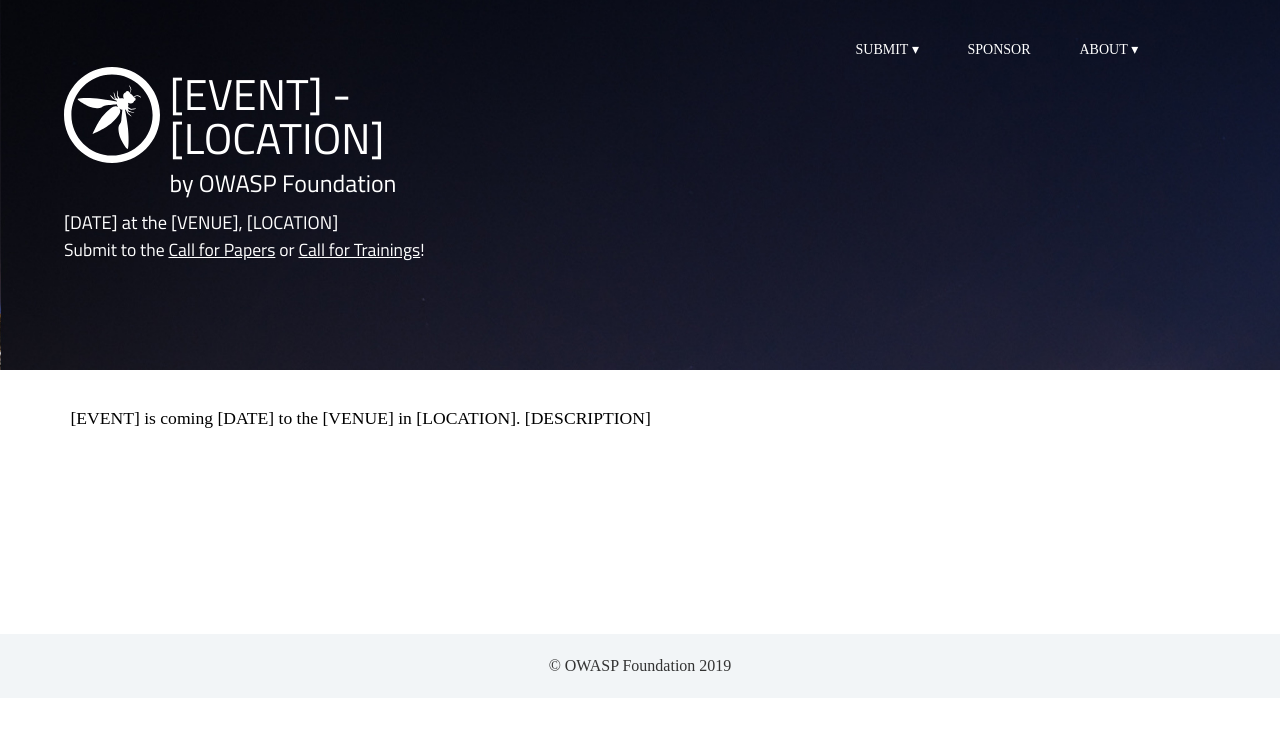
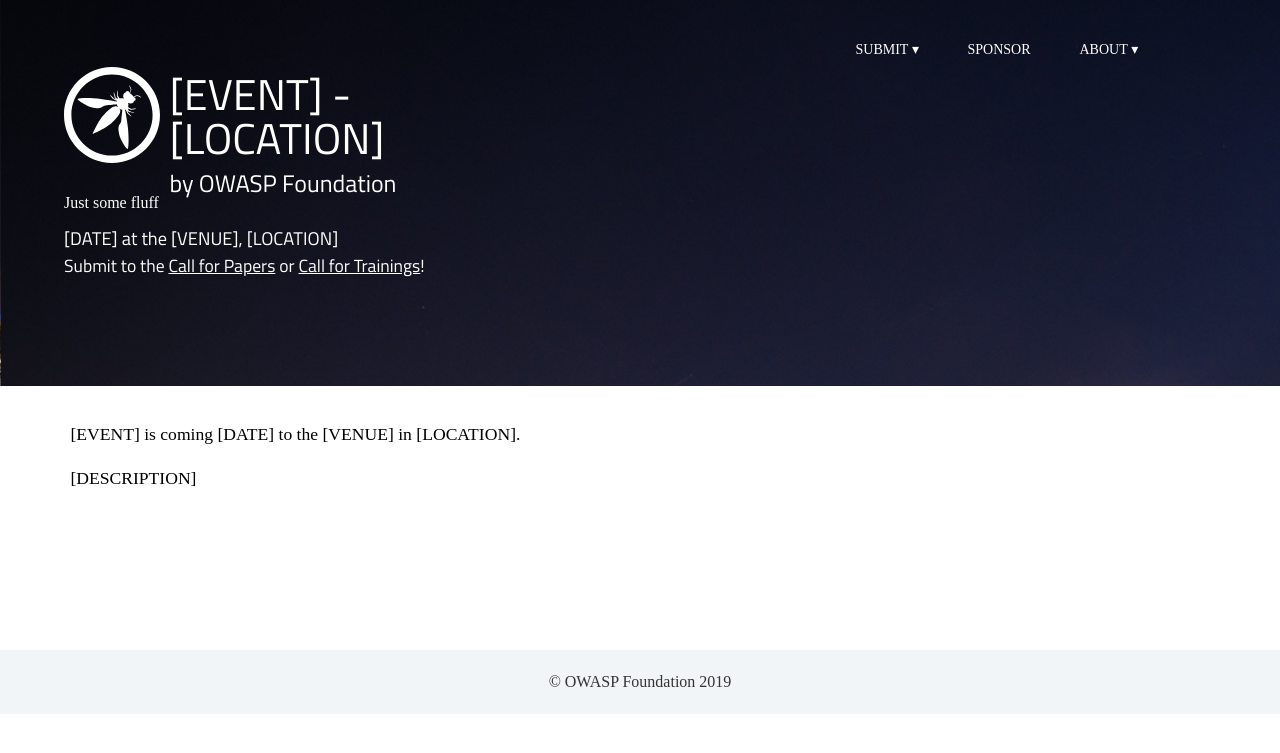
Before and after one commit to OWASP/2020-appseccalifornia, a Jekyll site: the page built from index.html, in a window 1280 px wide. Shown: the top 753 px of the page. Built offline with Jekyll 4.4.1, drawn with Linux system fonts in a browser that asks for light colours; some web fonts are replaced.

Commit message:
why no front, no title

```diff
--- a/_layouts/front.html
+++ b/_layouts/front.html
@@ -1,5 +1,5 @@
 {% include header.html %}
-
+         <div>Just some fluff</div>
 		<h3>[DATE] at the [VENUE], [LOCATION]</h3>
 		<h4>Submit to the <a href="/template_event_site/program/call-for-papers">Call for Papers</a> or <a href="/template_event_site/program/call-for-trainings">Call for Trainings</a>!</h4>
 </header>
--- a/index.html
+++ b/index.html
@@ -8,5 +8,6 @@
 ---
 
 <section class="punch">
-	<p>[EVENT] is coming [DATE] to the [VENUE] in [LOCATION]. [DESCRIPTION]</p>
+	<p>[EVENT] is coming [DATE] to the [VENUE] in [LOCATION]. </p>
+	<p>[DESCRIPTION]</p>
 </section>
```
